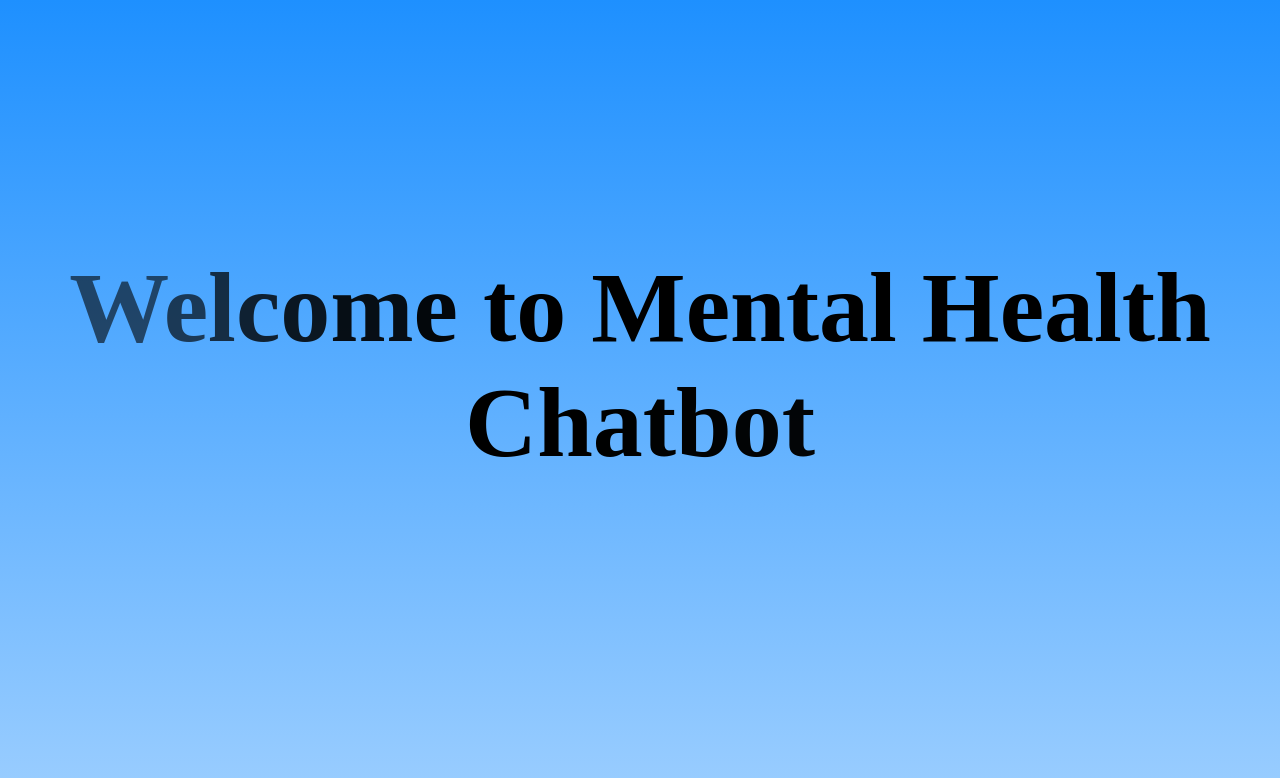
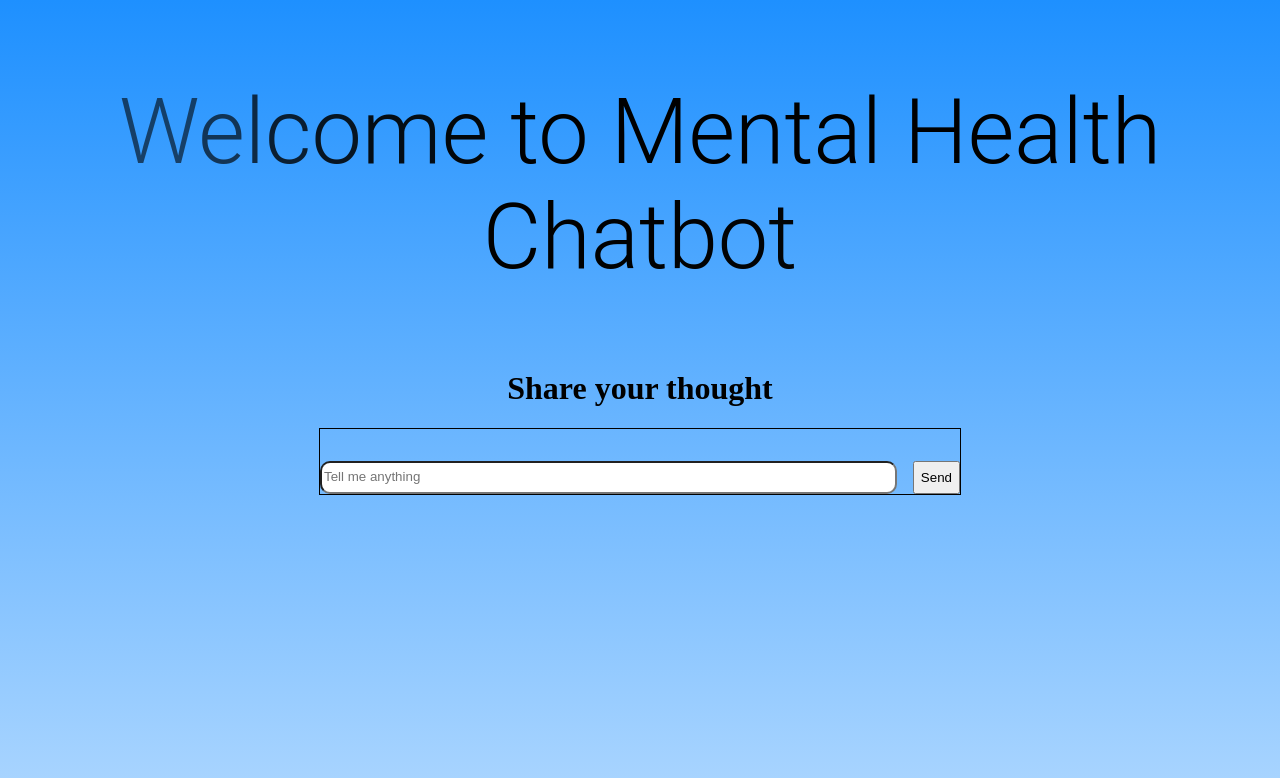
Before and after one commit to merxgrc/sfhacks-mental-health-chatbot, a React (Vite) app in the folder frontend/: page / in a window 1280 px wide. Shown: the top 778 px of the page. Built offline with nearby package versions, Linux system fonts and the light colour scheme.

Commit message:
connect backend and frontend

```diff
--- a/frontend/src/App.jsx
+++ b/frontend/src/App.jsx
@@ -2,44 +2,28 @@ import './styling/App.css'
 import AnimatedText from "./AnimatedText.jsx";
 import Agent from "./Agent.jsx";
 import ChatBot from "./ChatBot.jsx";
+import React from "react";
 
 function Title() {
     return (
         <h1>Welcome to Mental Health Chatbot</h1>
     )
 }
-
 function App() {
     const titleText = Title().props.children;
 
-    const agents = [
-        { id: 1, name: "Agent Smith", specialty: "General Assistance", avatar: "/placeholder.svg?height=80&width=80" },
-        { id: 2, name: "Agent Johnson", specialty: "Technical Support", avatar: "/placeholder.svg?height=80&width=80" },
-        { id: 3, name: "Agent Brown", specialty: "Sales Inquiries", avatar: "/placeholder.svg?height=80&width=80" },
-        { id: 4, name: "Agent Davis", specialty: "Customer Service", avatar: "/placeholder.svg?height=80&width=80" },
-        { id: 5, name: "Agent Wilson", specialty: "Product Information", avatar: "/placeholder.svg?height=80&width=80" },
-        { id: 6, name: "Agent Moore", specialty: "Billing Support", avatar: "/placeholder.svg?height=80&width=80" },
-    ]
-
-    const duplicatedAgents = [...agents, ...agents, ...agents]
-
     return (
         <>
-            <div>
-                <h1 className='title'>
-                    <AnimatedText text={titleText}/>
-                </h1>
-            </div>
-
-            <div className="agent-display">
-                <h1>Available Agents</h1>
-
-                <Agent />
+            <div className='title'>
+                <AnimatedText text={titleText}/>
             </div>
 
             <ChatBot />
 
-
+            <div className="agent-display">
+                <h1>Available Agents</h1>
+                <Agent />
+            </div>
         </>
 
     );
--- a/frontend/src/styling/App.css
+++ b/frontend/src/styling/App.css
@@ -1,8 +1,11 @@
 .title {
-    margin-top: 250px;
+    margin-top: 50px;
+    margin-bottom: 50px;
+    padding: 30px;
     color: black;
     text-align: center;
-    font-size: 100px;
+    font-size: 90px;
+    font-family: "Roboto Light", sans-serif;
 }
 
 .agent-display {
--- a/frontend/src/styling/ChatBot.css
+++ b/frontend/src/styling/ChatBot.css
@@ -6,8 +6,8 @@
 .chatbot-container {
     display: flex;
     flex-direction: column;
+    border: solid 1px black;
     align-items: center;
-    border: solid 2px black;
     width: 50%;
     margin: auto;
     margin-bottom: 50px;
```
Also changed, not shown: frontend/src/Agent.jsx (+0 -147 lines), frontend/src/styling/AgentSlider.css (+0 -163 lines), 1 other file (tests, documents, lock files or other folders).
